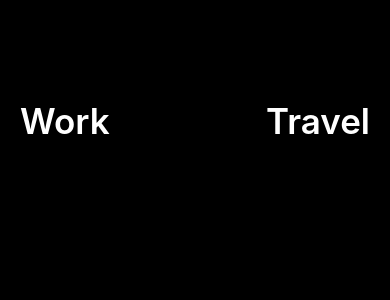
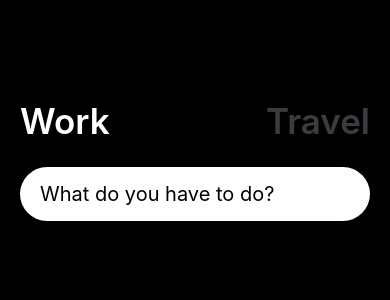
Before and after one commit to lonely-wolf-howl/react-native-todo-app, a React Native app: screen / in a window 390 px wide. Shown: the top 300 px of the page. Built offline with nearby package versions, Linux system fonts and the light colour scheme.

Commit message:
add. TextInput component.

```diff
--- a/App.tsx
+++ b/App.tsx
@@ -1,20 +1,57 @@
 import React from 'react';
 import { StatusBar } from 'expo-status-bar';
-import { StyleSheet, Text, View, TouchableOpacity } from 'react-native';
+import {
+  StyleSheet,
+  Text,
+  View,
+  TouchableOpacity,
+  TextInput,
+} from 'react-native';
 import { theme } from './colors';
 
 export default function App() {
+  const [working, setWorking] = React.useState(true);
+  const [text, setText] = React.useState('');
+
+  const work = () => setWorking(true);
+  const travel = () => setWorking(false);
+
+  const onChangeText = (payload: any) => setText(payload);
+
   return (
     <View style={styles.container}>
       <StatusBar style="auto" />
       <View style={styles.header}>
-        <TouchableOpacity>
-          <Text style={styles.buttonText}>Work</Text>
+        <TouchableOpacity onPress={work}>
+          <Text
+            style={{
+              ...styles.buttonText,
+              color: working ? theme.white : theme.grey,
+            }}
+          >
+            Work
+          </Text>
         </TouchableOpacity>
-        <TouchableOpacity>
-          <Text style={styles.buttonText}>Travel</Text>
+        <TouchableOpacity onPress={travel}>
+          <Text
+            style={{
+              ...styles.buttonText,
+              color: !working ? theme.white : theme.grey,
+            }}
+          >
+            Travel
+          </Text>
         </TouchableOpacity>
       </View>
+      <TextInput
+        onChangeText={onChangeText}
+        value={text}
+        keyboardType={'default'}
+        placeholder={
+          working ? 'What do you have to do?' : 'Where do you want to go?'
+        }
+        style={styles.input}
+      />
     </View>
   );
 }
@@ -33,6 +70,13 @@
   buttonText: {
     fontSize: 35,
     fontWeight: '600',
-    color: 'white',
+  },
+  input: {
+    marginTop: 25,
+    paddingVertical: 15,
+    paddingHorizontal: 20,
+    backgroundColor: 'white',
+    borderRadius: 30,
+    fontSize: 20,
   },
 });
--- a/colors.ts
+++ b/colors.ts
@@ -1,4 +1,5 @@
 export const theme = {
   background: 'black',
+  white: 'white',
   grey: '#3A3D40',
 };
```
